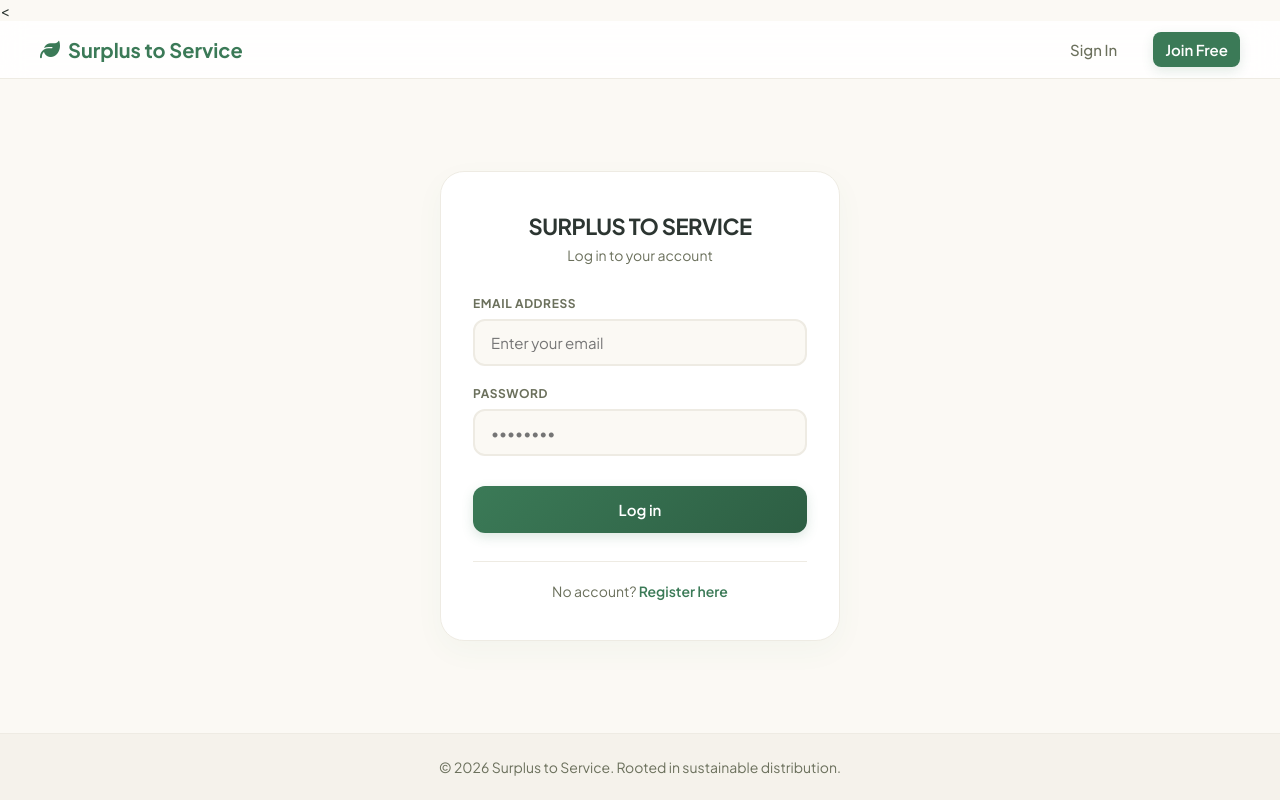
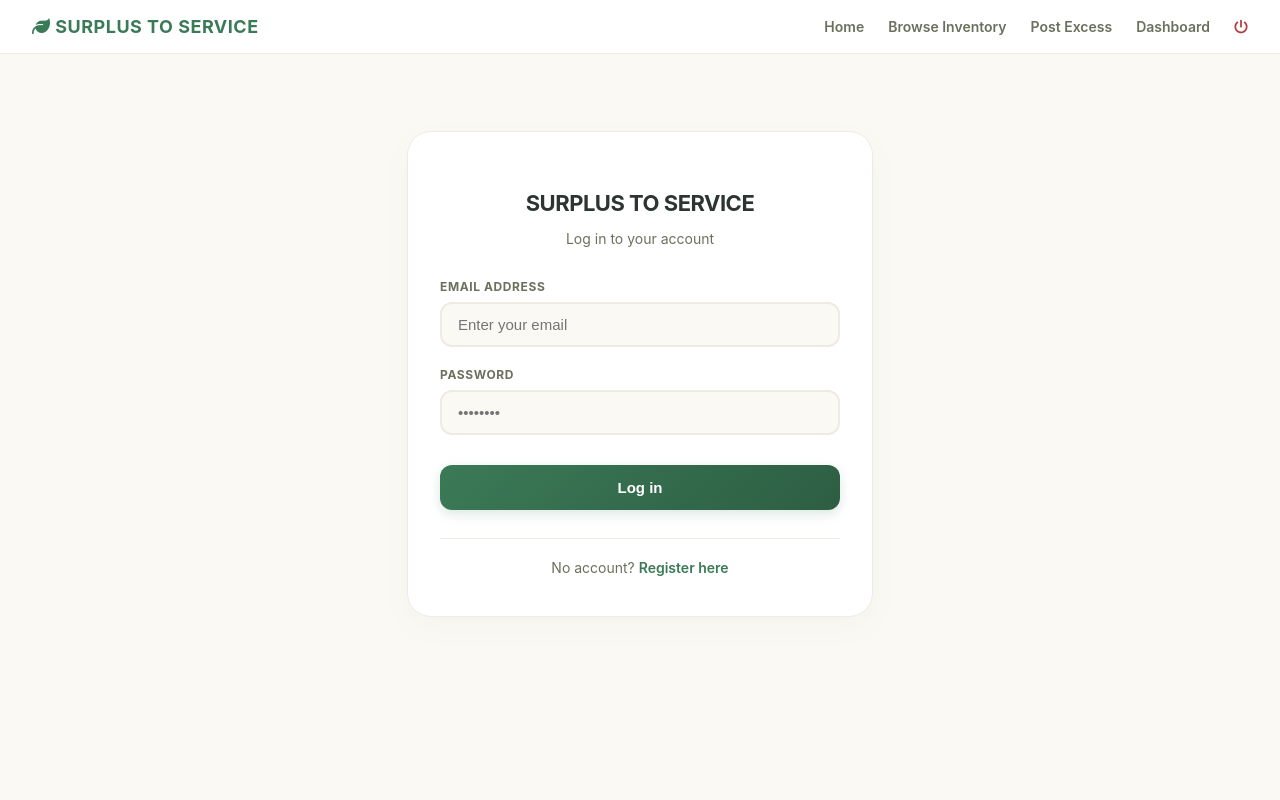
Before and after one commit to smbhargavi25ds-max/SURPLUS-TO-SERVICE, a Flask app: page /login in a window 1280 px wide. Run offline with Flask 3, Linux system fonts and the light colour scheme.

Commit message:
fix: resolve global 500 error by streamlining master shell structure

```diff
--- a/templates/base.html
+++ b/templates/base.html
@@ -1,180 +1,128 @@
-<<!DOCTYPE html>
+<!DOCTYPE html>
 <html lang="en">
 <head>
     <meta charset="UTF-8">
     <meta name="viewport" content="width=device-width, initial-scale=1.0">
     <title>{% block title %}Surplus to Service{% endblock %}</title>
-
-    <!-- Premium Google Fonts & Vector Icons -->
-    <link href="https://fonts.googleapis.com/css2?family=Plus+Jakarta+Sans:wght@400;500;600;700&display=swap" rel="stylesheet">
     <link rel="stylesheet" href="https://cdnjs.cloudflare.com/ajax/libs/font-awesome/6.4.0/css/all.min.css">
-
     <style>
-        * {
+        /* Base Resets & Leaf Green Layout Theme Variables */
+        body {
             margin: 0;
             padding: 0;
-            box-sizing: border-box;
-            font-family: 'Plus Jakarta Sans', sans-serif;
+            font-family: -apple-system, BlinkMacSystemFont, "Segoe UI", Roboto, Helvetica, Arial, sans-serif;
+            background-color: #fbf9f4; /* Soft Cream Backing */
+            color: #2c3531;
         }
 
-        body {
-            background-color: #fbf9f4; /* Organic soft cream background */
-            color: #2c3531; /* Earthy deep forest charcoal */
-            min-height: 100vh;
-            display: flex;
-            flex-direction: column;
-        }
-
-        /* Glassmorphic Navbar with Off-White Base */
-        .navbar {
-            background: rgba(255, 255, 255, 0.85); /* Off-white surface */
-            backdrop-filter: blur(12px);
-            -webkit-backdrop-filter: blur(12px);
-            border-bottom: 1px solid #eeebe3; /* Soft beige boundary divider */
-            position: sticky;
-            top: 0;
-            z-index: 1000;
-            padding: 16px 24px;
-        }
-
-        .nav-container {
-            max-width: 1200px;
-            margin: 0 auto;
+        /* Top Navigation Header Framework */
+        .navbar-container {
+            background-color: #ffffff;
+            border-bottom: 1px solid #eeebe3;
+            padding: 16px 32px;
             display: flex;
             justify-content: space-between;
             align-items: center;
         }
 
-        .nav-brand {
-            font-size: 20px;
+        .navbar-brand-logo {
+            font-size: 18px;
             font-weight: 700;
-            color: #3b7a57; /* Leaf Green */
+            color: #3b7a57; /* Leaf Green Accent */
             text-decoration: none;
-            display: flex;
-            align-items: center;
-            gap: 8px;
+            text-transform: uppercase;
+            letter-spacing: 0.5px;
         }
 
-        .nav-links {
+        .navbar-links-group {
             display: flex;
+            gap: 24px;
             align-items: center;
-            gap: 24px;
-            list-style: none;
         }
 
-        .nav-links a {
-            color: #6b705c; /* Muted olive-beige text link */
+        .nav-link-item {
+            color: #6b705c;
             text-decoration: none;
-            font-size: 15px;
-            font-weight: 500;
-            transition: all 0.2s ease;
-            padding: 8px 12px;
-            border-radius: 8px;
+            font-size: 14px;
+            font-weight: 600;
+            transition: color 0.2s ease;
         }
 
-        .nav-links a:hover, .nav-links a.active {
-            color: #3b7a57; /* Leaf Green */
-            background: rgba(59, 122, 87, 0.06);
+        .nav-link-item:hover {
+            color: #3b7a57;
         }
 
-        .nav-auth-btn {
-            background: #3b7a57; /* Leaf Green core emphasis */
-            color: white !important;
-            font-weight: 600 !important;
-            box-shadow: 0 4px 12px rgba(59, 122, 87, 0.15);
+        .nav-logout-btn {
+            color: #b23b3b;
+            text-decoration: none;
+            font-size: 14px;
+            font-weight: 600;
         }
 
-        .nav-auth-btn:hover {
-            background: #2d5e43;
-            transform: translateY(-1px);
+        /* Central App Structural Frame Enclosure */
+        .main-viewport-wrapper {
+            max-width: 1100px;
+            margin: 40px auto;
+            padding: 0 24px;
+            box-sizing: border-box;
         }
 
-        /* Main Center Workspace Layout */
-        .main-content {
-            flex: 1;
-            max-width: 1200px;
-            width: 100%;
-            margin: 0 auto;
-            padding: 40px 24px;
-            display: flex;
-            flex-direction: column;
-            justify-content: center; /* Assists vertical flex centering down the pipeline */
+        /* System Alert Notification Blocks */
+        .flash-messages-stack {
+            margin-bottom: 24px;
         }
 
-        .flash-container {
-            max-width: 1200px;
-            width: 100%;
-            margin: 20px auto 0 auto;
-            padding: 0 24px;
-        }
-
-        .alert {
-            padding: 16px;
+        .flash-alert {
+            padding: 14px 20px;
             border-radius: 12px;
             font-size: 14px;
             font-weight: 500;
-            margin-bottom: 16px;
+            margin-bottom: 12px;
             border: 1px solid transparent;
         }
-        .alert-success { background: #e8f5e9; color: #2e7d32; border-color: #c8e6c9; }
-        .alert-danger { background: #fee2e2; color: #ef4444; border-color: #fca5a5; }
 
-        footer {
-            text-align: center;
-            padding: 24px;
-            color: #6b705c;
-            font-size: 14px;
-            border-top: 1px solid #eeebe3;
-            background: #f5f2eb; /* Soft beige footer base background */
-            margin-top: auto;
+        .flash-success {
+            background-color: rgba(59, 122, 87, 0.08);
+            color: #3b7a57;
+            border-color: rgba(59, 122, 87, 0.15);
+        }
+
+        .flash-danger {
+            background-color: rgba(178, 59, 59, 0.08);
+            color: #b23b3b;
+            border-color: rgba(178, 59, 59, 0.15);
         }
     </style>
 </head>
 <body>
 
-    <nav class="navbar">
-        <div class="nav-container">
-            <a href="{{ url_for('index') }}" class="nav-brand">
+    <nav class="navbar-container">
+        <a href="{{ url_for('home') }}" class="navbar-brand-logo">
             <i class="fa-solid fa-leaf"></i> Surplus to Service
         </a>
-
-            {% if session.get('user_id') %}
-            <ul class="nav-links">
-                <li><a href="{{ url_for('home') }}"><i class="fa-solid fa-house-chimney"></i> Home</a></li>
-                <li><a href="{{ url_for('browse') }}"><i class="fa-solid fa-magnifying-glass"></i> Browse</a></li>
-                <li><a href="{{ url_for('post') }}"><i class="fa-solid fa-plus"></i> Post Surplus</a></li>
-                <li><a href="{{ url_for('dashboard') }}"><i class="fa-solid fa-chart-pie"></i> Dashboard</a></li>
-                <li><a href="{{ url_for('logout') }}" style="color: #ef4444;"><i class="fa-solid fa-right-from-bracket"></i> Logout</a></li>
-            </ul>
-            {% else %}
-            <ul class="nav-links">
-                <li><a href="{{ url_for('login') }}">Sign In</a></li>
-                <li><a href="{{ url_for('register') }}" class="nav-auth-btn">Join Free</a></li>
-            </ul>
-            {% endif %}
+        <div class="navbar-links-group">
+            <a href="{{ url_for('home') }}" class="nav-link-item">Home</a>
+            <a href="{{ url_for('browse') }}" class="nav-link-item">Browse Inventory</a>
+            <a href="{{ url_for('post') }}" class="nav-link-item">Post Excess</a>
+            <a href="{{ url_for('dashboard') }}" class="nav-link-item">Dashboard</a>
+            <a href="{{ url_for('logout') }}" class="nav-logout-btn"><i class="fa-solid fa-power-off"></i></a>
         </div>
     </nav>
 
+    <main class="main-viewport-wrapper">
         {% with messages = get_flashed_messages(with_categories=true) %}
             {% if messages %}
-            <div class="flash-container">
+                <div class="flash-messages-stack">
                     {% for category, message in messages %}
-                <div class="alert alert-{{ category if category != 'danger' else 'danger' }}">
-                    {{ message }}
-                </div>
+                        <div class="flash-alert flash-{{ category }}">{{ message }}</div>
                     {% endfor %}
                 </div>
             {% endif %}
         {% endwith %}
 
-    <main class="main-content">
         {% block content %}
         {% endblock %}
     </main>
 
-    <footer>
-        &copy; 2026 Surplus to Service. Rooted in sustainable distribution.
-    </footer>
-
 </body>
 </html>
```
Lines whose indentation alone changed are shown as unchanged.
